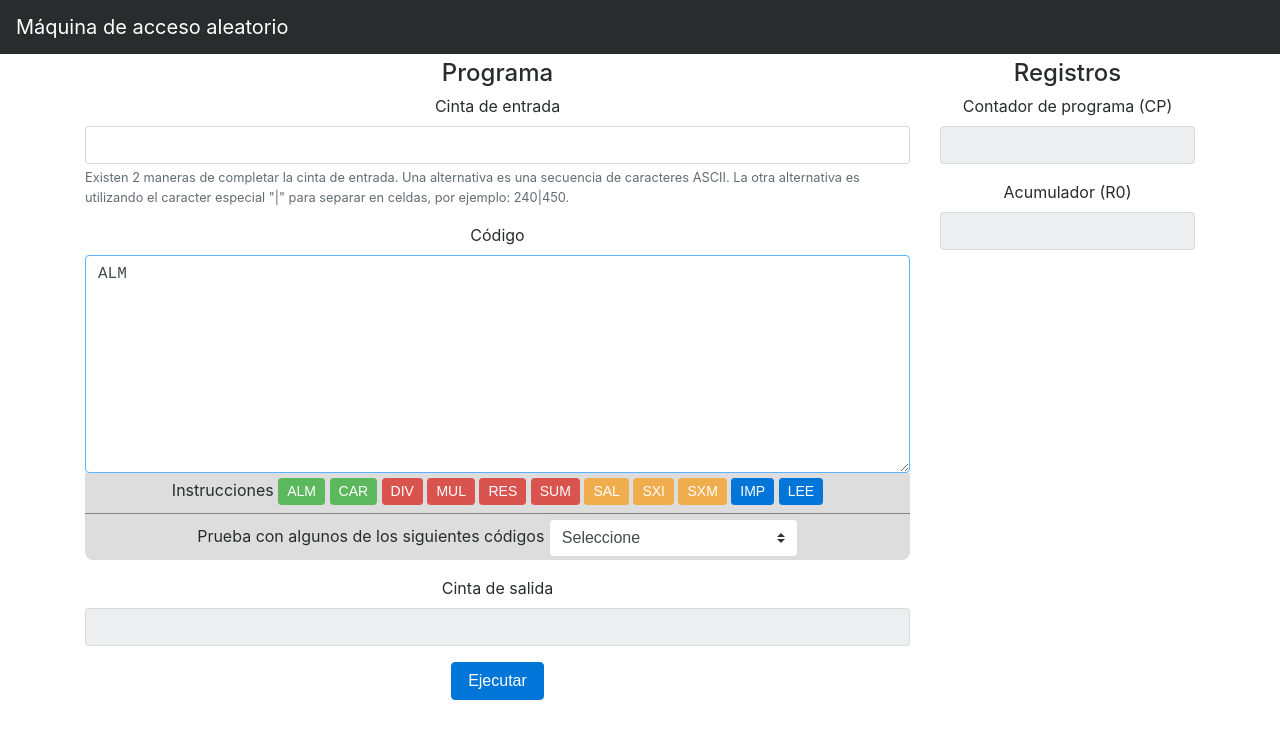
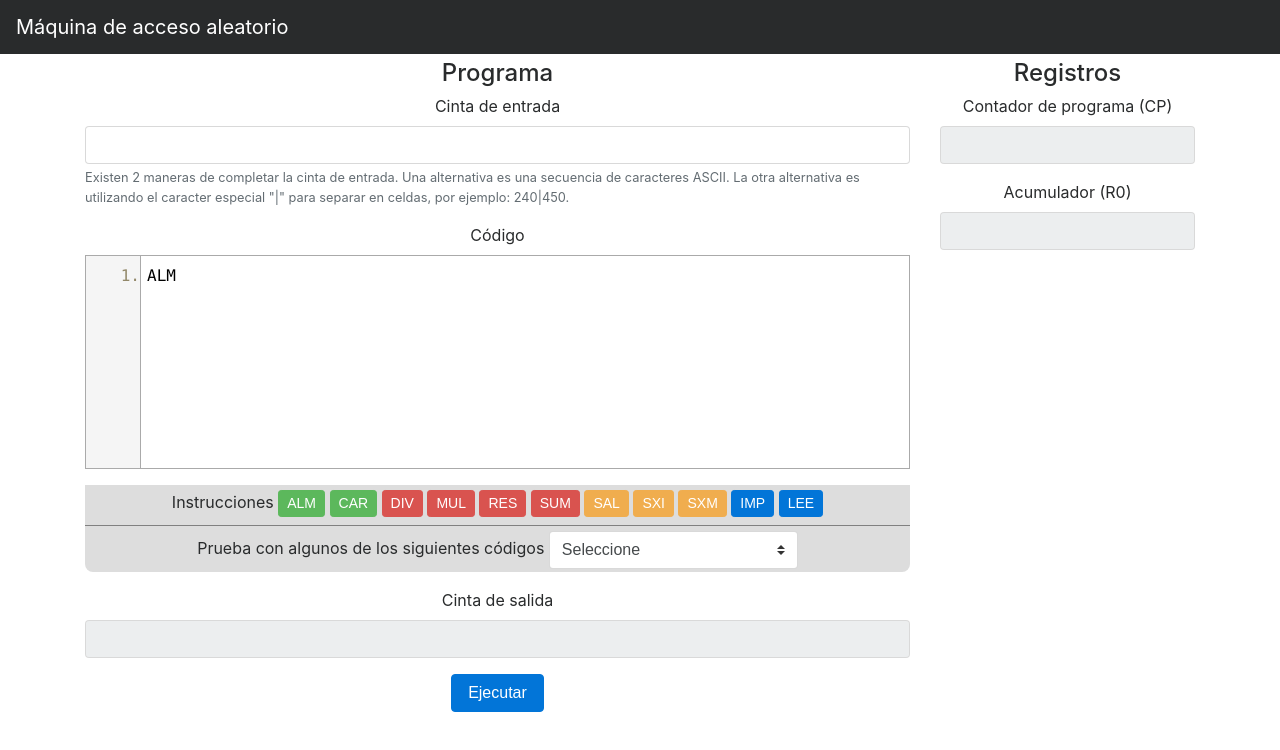
Before and after one commit to Gochip/ram, a website: page ram_web/public_html/index.html in a window 1280 px wide. Both pictures are taken after a click on the button "ALM". Drawn offline with Linux system fonts and the light colour scheme.

Commit message:
Agrego line numbers

```diff
--- a/ram_web/public_html/index.html
+++ b/ram_web/public_html/index.html
@@ -12,6 +12,40 @@
         <script src="static/bootstrap/js/bootstrap.min.js" type="text/javascript"></script>
         <script src="static/instrucciones.js" type="text/javascript"></script>
         <script src="static/ram.js" type="text/javascript"></script>
+		<script type="text/javascript">
+			$(document).ready(function() {
+				var programa = document.getElementById('programa');
+				var contadorLineas = document.getElementById('contadorLineas');
+				programa.addEventListener('scroll', () => {
+					contadorLineas.scrollTop = programa.scrollTop;
+					contadorLineas.scrollLeft = programa.scrollLeft;
+				});
+				contadorLineas.addEventListener('keydown', (e) => {
+				   let { keyCode } = e;
+				   let { value, selectionStart, selectionEnd } = contadorLineas;
+					if (keyCode === 9) {  // TAB = 9
+					 e.preventDefault();
+					 contadorLineas.value = value.slice(0, selectionStart) + '\t' + value.slice(selectionEnd);
+					 contadorLineas.setSelectionRange(selectionStart+2, selectionStart+2)
+				   }
+				});
+				var lineCountCache = 0;
+				function line_counter() {
+					  var lineCount = programa.value.split('\n').length;
+					  var outarr = new Array();
+					  if (lineCountCache != lineCount) {
+						 for (var x = 0; x < lineCount; x++) {
+							outarr[x] = (x + 1) + '.';
+						 }
+						 contadorLineas.value = outarr.join('\n');
+					  }
+					  lineCountCache = lineCount;
+				}
+				programa.addEventListener('input', () => {
+					line_counter();
+				});
+			});
+		</script>
     </head>
     <body>
         <nav class="navbar navbar-toggleable-md navbar-inverse bg-inverse fixed-top">
@@ -29,7 +63,10 @@
                         </div>
                         <div class="form-group">
                             <label for="programa">Código</label>
-                            <textarea class="form-control programa" id="programa" rows="10"></textarea>
+							<p>
+								<textarea id="contadorLineas" wrap='off' readonly rows="10">1.</textarea>
+								<textarea class="form-control programa" wrap="off" id="programa" rows="10"></textarea>
+							</p>
                             <div class="instrucciones">
                                 <label>Instrucciones</label>
                                 <button type="button" class="btn btn-success btn-sm instruccion"
--- a/ram_web/public_html/static/ram.css
+++ b/ram_web/public_html/static/ram.css
@@ -21,3 +21,41 @@ body{
 .tooltip-inner {
     min-width: 500px;
 }
+#programa, #contadorLineas {
+    font-family: lucida console, courier new, courier, monospace;
+    margin: 0;
+    padding: 10px 0;
+    border-radius: 0;
+    resize: none;
+    font-size: 16px;
+    line-height: 1.2;
+    outline: none;
+    -moz-box-sizing: border-box;
+    -webkit-box-sizing: border-box;
+    box-sizing: border-box;
+}
+#contadorLineas:focus-visible,
+#programa:focus-visible {
+    outline:none;
+}
+#contadorLineas {
+      display: flex;
+      border-color: transparent;
+      overflow-y: hidden;
+      text-align: right;
+      box-shadow: none;
+      position: absolute;
+      width: 3.5rem;
+      /* Determine appearance of line counter */
+      background-color:#f5f5f5;
+      border-color:#aaaaaa;
+      color:#928869;
+}
+#programa {
+      padding-left: calc(3.5rem + 5px);
+      width:100%;
+      /* Determine appearance of code editor */
+      background-color:white;
+      border-color:#aaaaaa;
+      color:#000000;
+}
```
